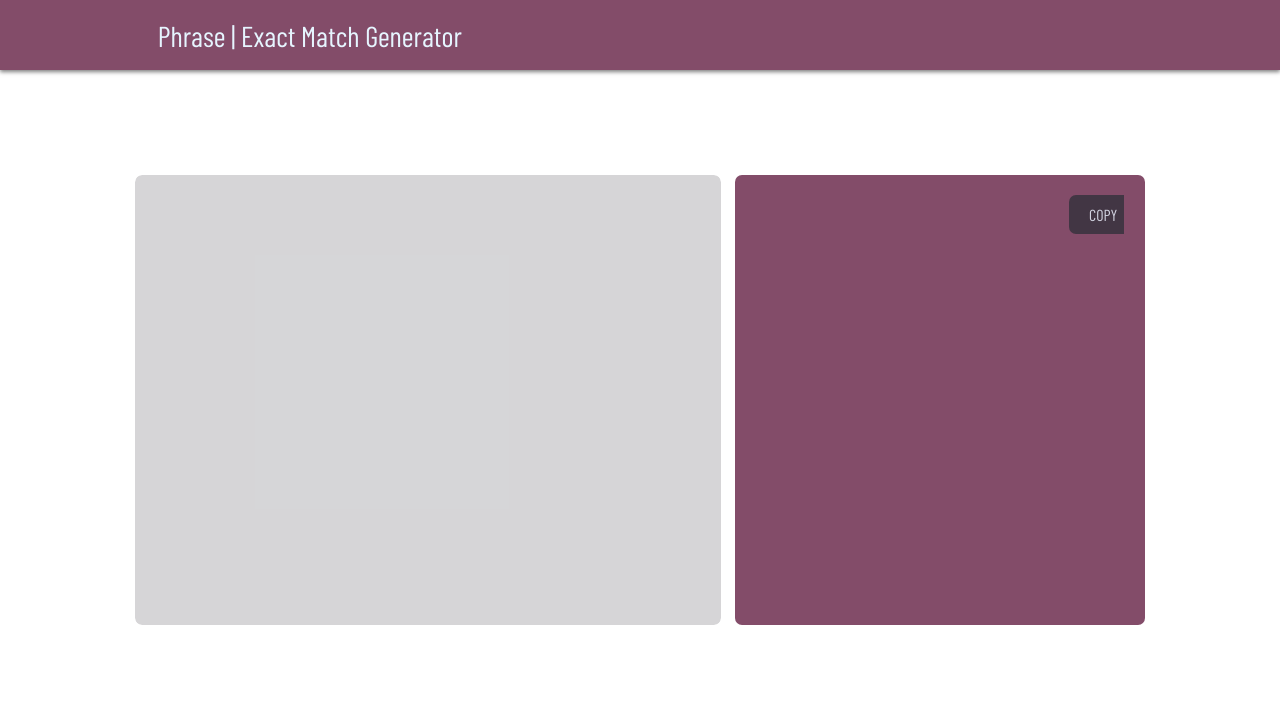
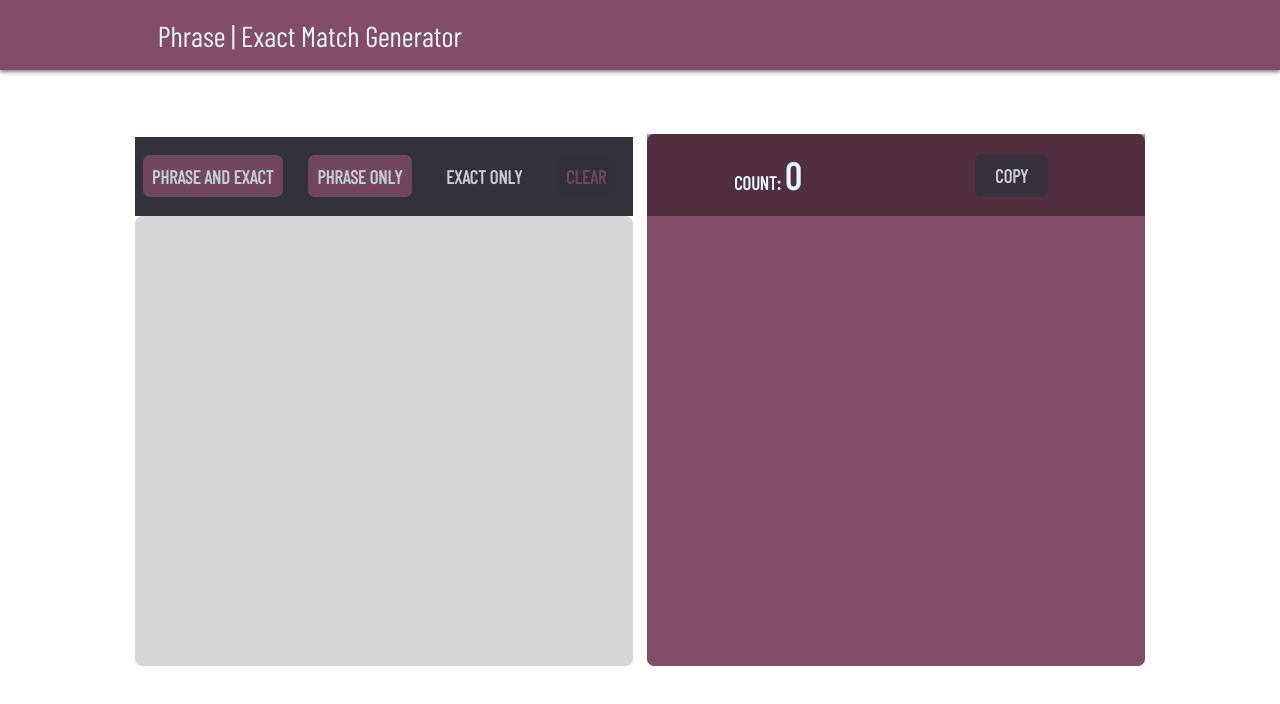
Before and after one commit to ncorbitt/react-ptzeut, a React (Create React App) app: page / in a window 1280 px wide. Shown: the top 704 px of the page. Built offline with nearby package versions, Linux system fonts and the light colour scheme; some icons are missing.

Commit message:
2 files modified

```diff
--- a/src/App.js
+++ b/src/App.js
@@ -20,13 +20,14 @@ const FlexWrapper = styled.section`
   color: var(--white);
   overflow-y: auto;
 `;
-
 const CopyButton = styled.span``;
 const Output = styled.section``;
 const Input = styled.section``;
 const Content = styled.section``;
 const WordSection = styled.section``;
 const Word = styled.span``;
+const CountCopyContainer = styled.section``;
+const Buttons = styled.section``;
 
 export default function App() {
   return (
@@ -56,14 +57,20 @@ function Header({ title }) {
 function MainContent() {
   const [list, setList] = useState([]);
   const [isNull, setNull] = useState(false);
+  const [newTextArea, setAddNewTextArea] = useState(false);
 
   useEffect(() => {
-    console.log('list', list);
+    // console.log('list', list);
   }, [list]);
+  useEffect(() => {
+    if (newTextArea === true) {
+      setAddNewTextArea(false);
+    }
+  }, [newTextArea]);
 
   function addWord(word) {
     setList((list) => {
-      if (list.includes(word)) {
+      if (list.includes(word) || !word) {
         return list;
       } else {
         return [...list, word];
@@ -72,33 +79,28 @@ function MainContent() {
   }
 
   function addDataToList(data) {
-    let m = {
-      verify: /(?:.*?[\n\s,]+)/gim,
-      // v: /(.*?)[\n\s,]+/gim,
-      v: /(.*?)(?=[\n\s,.])/gim,
-    };
+    // let m = { v: /(?:(\w+)(?=[\s,]|$))/gim };
+    let m = { v: /(.*?)(?:,|\n|$)/gim };
+
+    let matchAll = data.matchAll(m.v);
 
     // if there is no data
-    if (!list) return;
-
-    // Test stuff
-    console.log('Test ', m.v.test(data));
-    console.log('Match', data.match(m.v));
-
-    if (data.match(m.verify) === null) {
-      console.log('Data Null');
-      setNull(true);
+    if (!data) {
+      console.log(`Theres no data, returning`);
       return;
     }
 
-    data.match(m.v).forEach((word, index, arr) => {
-      // trim the word of any extra spaces
-      addWord(word.trim());
-    });
+    // Test stuff
+
+    // Add words to our list
+    for (let match of matchAll) {
+      addWord(match[1]);
+    }
   }
 
   const clearList = () => {
     setList([]);
+    setAddNewTextArea(true);
   };
 
   function copyToClipBoard() {
@@ -127,7 +129,6 @@ function MainContent() {
   }
 
   function CreateWordSection({ keyword }) {
-    console.log('keyword', keyword);
     return (
       <WordSection
         className="main-list keyword"
@@ -135,58 +136,121 @@ function MainContent() {
         key={keyword}
         style={{ marginBottom: 10 }}
       >
-        <Word className="word">
+        <Word className="word" key={`word-${keyword}`}>
           {`"${keyword}"`} <br /> {`[${keyword}]`}
         </Word>
       </WordSection>
     );
   }
 
-  function exact() {}
-  function phrase() {}
+  function CreateNewWordSection({ keyword }) {
+    return (
+      <WordSection
+        className="main-list keyword"
+        id={keyword}
+        key={keyword}
+        style={{ marginBottom: 10 }}
+      >
+        <Word className="word" key={`word-${keyword}`}>
+          {`"${keyword}"`} <br /> {`[${keyword}]`}
+        </Word>
+      </WordSection>
+    );
+  }
+
+  function RegularTextarea() {
+    return (
+      <textarea
+        style={{ height: `${s.height}px` }}
+        id="input-textarea"
+        onFocus={() => setNull(false)}
+        onBlur={(e) => {
+          if (!e.target.value) clearList();
+          addDataToList(e.target.value);
+        }}
+      ></textarea>
+    );
+  }
+  function NewTextarea() {
+    return (
+      <textarea
+        style={{ height: `${s.height}px` }}
+        id="input-textarea"
+        onFocus={() => setNull(false)}
+        onBlur={(e) => {
+          if (!e.target.value) clearList();
+          addDataToList(e.target.value);
+        }}
+      ></textarea>
+    );
+  }
+
+  function phraseAndExact() {
+    const words = Array.from(document.querySelectorAll('.word'));
+    words.forEach((tag, index) => {
+      tag.innerHTML = `"${list[index]}" <br/> [${list[index]}]`;
+    });
+  }
+
+  function exact() {
+    const words = Array.from(document.querySelectorAll('.word'));
+
+    words.forEach((tag, index) => {
+      tag.innerHTML = `[${list[index]}]`;
+    });
+  }
+
+  function phrase() {
+    const words = Array.from(document.querySelectorAll('.word'));
+    words.forEach((tag, index) => {
+      tag.innerHTML = `"${list[index]}"`;
+    });
+  }
 
   return (
     <main>
       <section className="container">
         <section className="main-main">
           <Input className="main-input">
-            {/* <section className="main-btn-type">
-                <section className="main-btn btn-phrase">Phrase only</section>
-                <section className="main-btn btn-exact">Exact only</section>
-                <section
-                  className="main-btn btn-remove"
-                  onClick={() => {
-                    clearList();
-                  }}
-                >
-                  Remove items
-                </section>
-              </section> */}
+            <Buttons className="buttons">
+              <h3
+                className="main-btn btn-phrase"
+                onClick={() => phraseAndExact()}
+              >
+                Phrase and Exact
+              </h3>
+              <h3 className="main-btn btn-phrase" onClick={() => phrase()}>
+                Phrase only
+              </h3>
+              <h3 className="main-btn btn-exact" onClick={() => exact()}>
+                Exact only
+              </h3>
+              <h3 className="main-btn btn-remove" onClick={() => clearList()}>
+                Clear
+              </h3>
+            </Buttons>
             <FlexWrapper
               className="wrapper wrapper-input"
               style={{ overflow: 'hidden' }}
             >
-              <textarea
-                style={{ height: `${s.height}px` }}
-                id="input-textarea"
-                onFocus={() => setNull(false)}
-                onBlur={(e) => {
-                  if (!e.target.value) clearList();
-                  addDataToList(e.target.value);
-                }}
-              ></textarea>
+              {!newTextArea ? <RegularTextarea /> : <NewTextarea />}
             </FlexWrapper>
           </Input>
 
           <Output className="main-output">
+            <CountCopyContainer className="count-copy-container">
+              <h3>
+                COUNT: <span style={{ fontSize: '2em' }}>{list.length}</span>
+              </h3>
+              <h3
+                className="main-btn btn-copy"
+                onClick={() => copyToClipBoard()}
+              >
+                Copy
+              </h3>
+            </CountCopyContainer>
             <FlexWrapper className="wrapper">
               <Content className="main-output-liner content">
-                <CopyButton
-                  className="main-btn btn-copy"
-                  onClick={() => copyToClipBoard()}
-                >
-                  Copy
-                </CopyButton>
                 {list.map((keyword, index) => (
                   <CreateWordSection
                     keyword={keyword}
--- a/src/style.css
+++ b/src/style.css
@@ -7,7 +7,7 @@
   --desaturated-dark-pink: #834c69;
   --white: #e6f5ff;
   --light-grey: rgb(51 49 59 / 20%);
-  --font-size: 1em;
+  --font-size: 1.3em;
 }
 * {
   box-sizing: border-box;
@@ -76,6 +76,7 @@ main {
 
 .main-main {
   display: flex;
+  flex-flow: row wrap;
   align-items: flex-end;
   width: 100%;
 }
@@ -87,7 +88,7 @@ main {
 
 .main-output,
 .main-input {
-  flex: 1 1 auto;
+  flex: 1 1 33%;
   margin: 7px;
 }
 
@@ -112,6 +113,7 @@ textarea {
   font-weight: 500;
   background-color: var(--light-grey);
   outline: none;
+  text-align: center;
 }
 
 .main-btn-type {
@@ -142,6 +144,11 @@ textarea {
   color: var(--white);
   opacity: 0.8;
 }
+
+.btn-exact:hover {
+  background-color: rgba(255, 255, 255, 0.11);
+}
+
 .btn-phrase {
   background-color: var(--desaturated-dark-pink);
   color: var(--white);
@@ -151,14 +158,17 @@ textarea {
 .btn-remove {
   background-color: var(--light-grey);
   opacity: 0.8;
+  color: var(--desaturated-dark-pink);
+}
+
+.btn-remove:hover {
+  opacity: 1;
 }
 
 .btn-copy {
-  position: absolute;
-  left: 85%;
-  top: 20px;
   padding: 10px 20px;
   text-transform: uppercase;
+  border-radius: 7px;
 }
 
 .main-btn:hover {
@@ -182,6 +192,27 @@ textarea {
   letter-spacing: 1px;
 }
 
+.buttons,
+.count-copy-container {
+  flex: 1 1 auto;
+}
+
+.buttons {
+  display: flex;
+  align-items: center;
+  justify-content: space-around;
+  text-transform: uppercase;
+  flex-flow: row wrap;
+  background-color: var(--dark-greyish-red);
+}
+.count-copy-container {
+  display: flex;
+  align-items: center;
+  justify-content: space-around;
+  background-color: rgba(0, 0, 0, 0.384);
+  color: var(--white);
+}
+
 /* Track Css */
 
 .main-output-liner::-webkit-scrollbar {
```
